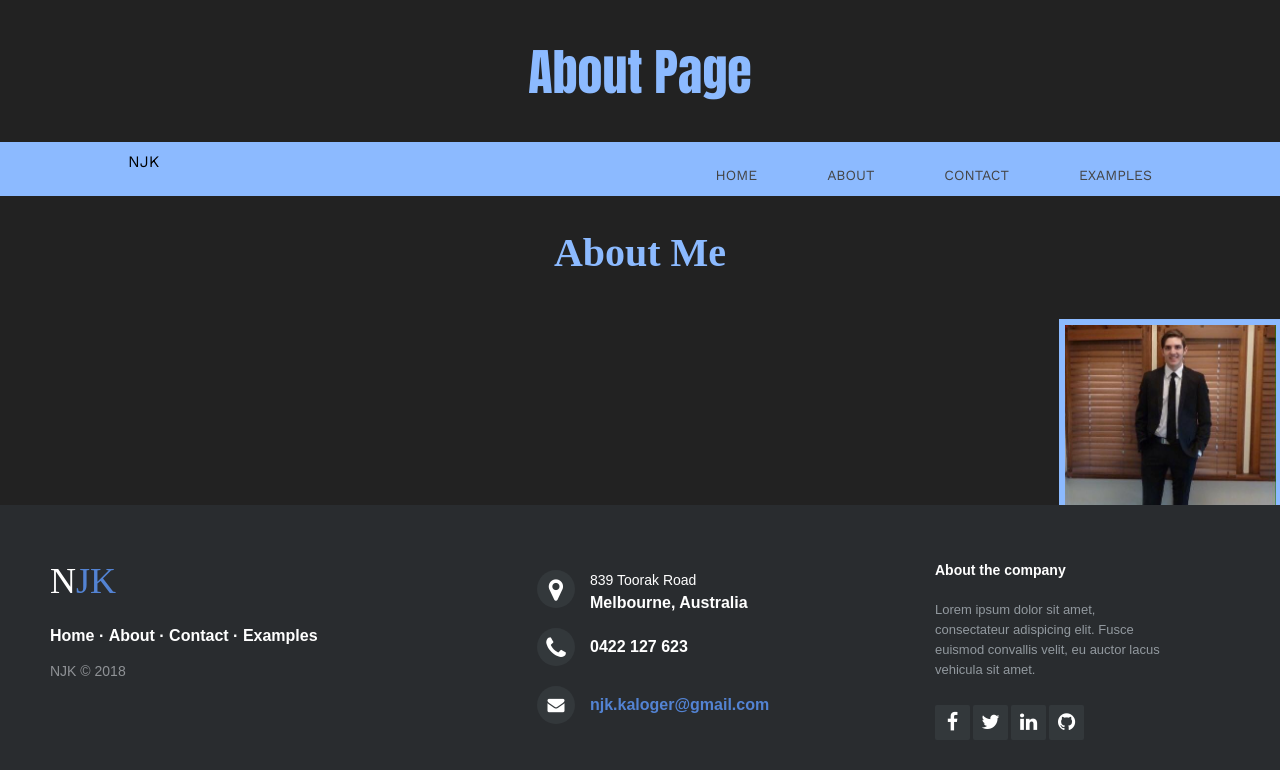
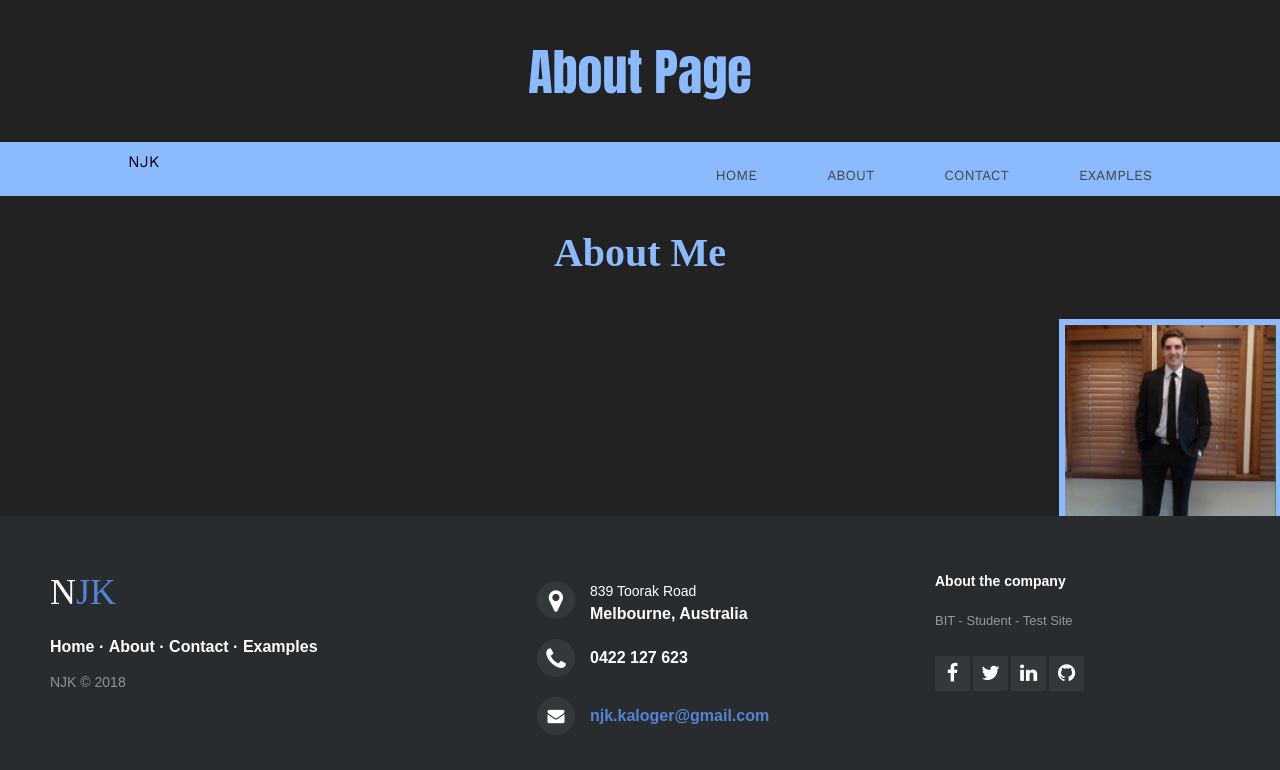
Before and after one commit to njk-kaloger/njk-personal, a React (Create React App) app: page /about in a window 1280 px wide. Shown: the top 770 px of the page. Built offline with nearby package versions, Linux system fonts and the light colour scheme.

Commit message:
Modified footer text

```diff
--- a/src/components/Footer.js
+++ b/src/components/Footer.js
@@ -46,8 +46,7 @@ class Footer extends Component {
         <div className="footer-right">
           <p className="footer-company-about">
             <span>About the company</span>
-            Lorem ipsum dolor sit amet, consectateur adispicing elit. Fusce
-            euismod convallis velit, eu auctor lacus vehicula sit amet.
+            BIT - Student - Test Site
           </p>
 
           <div className="footer-icons">
```
